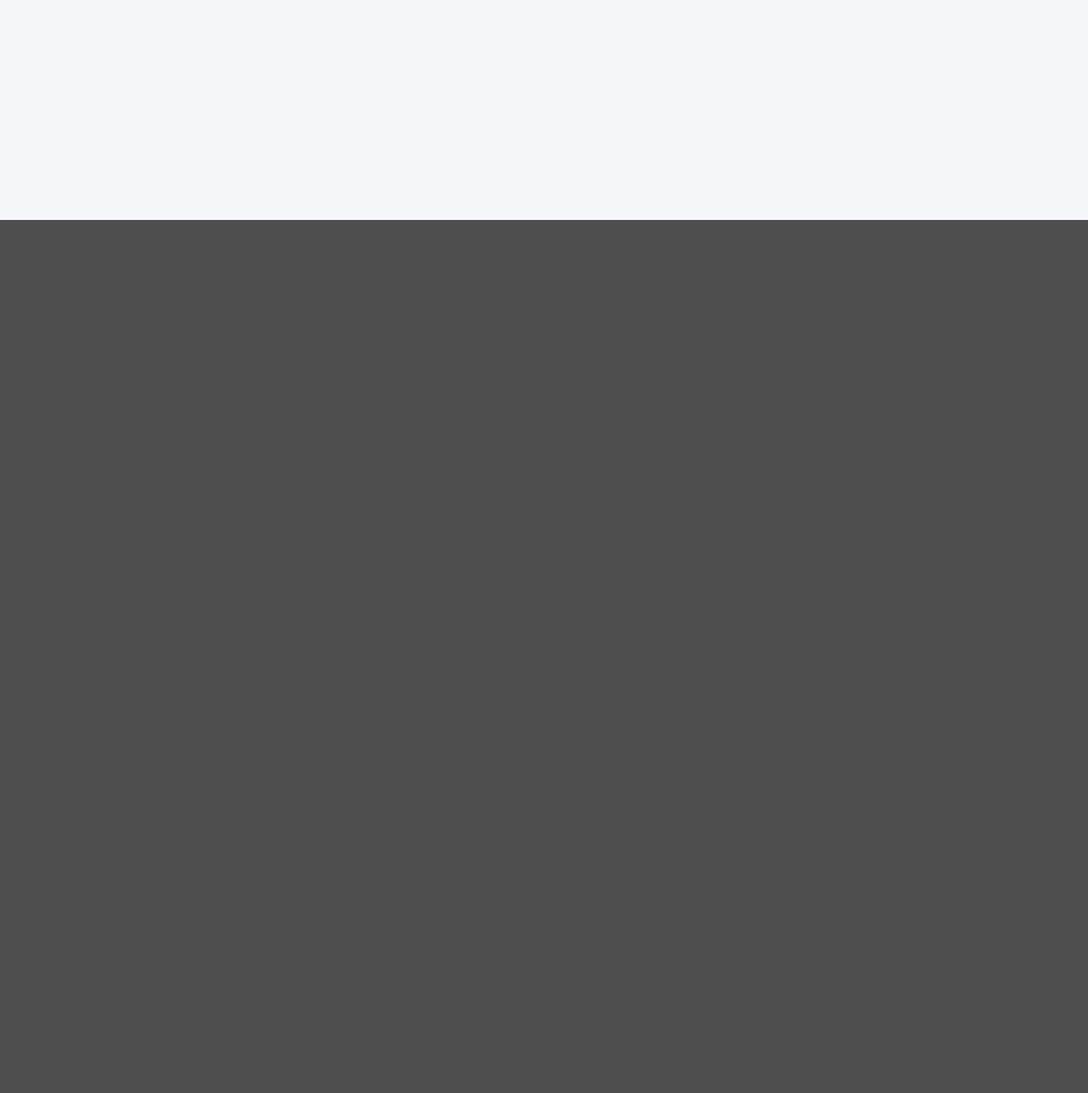
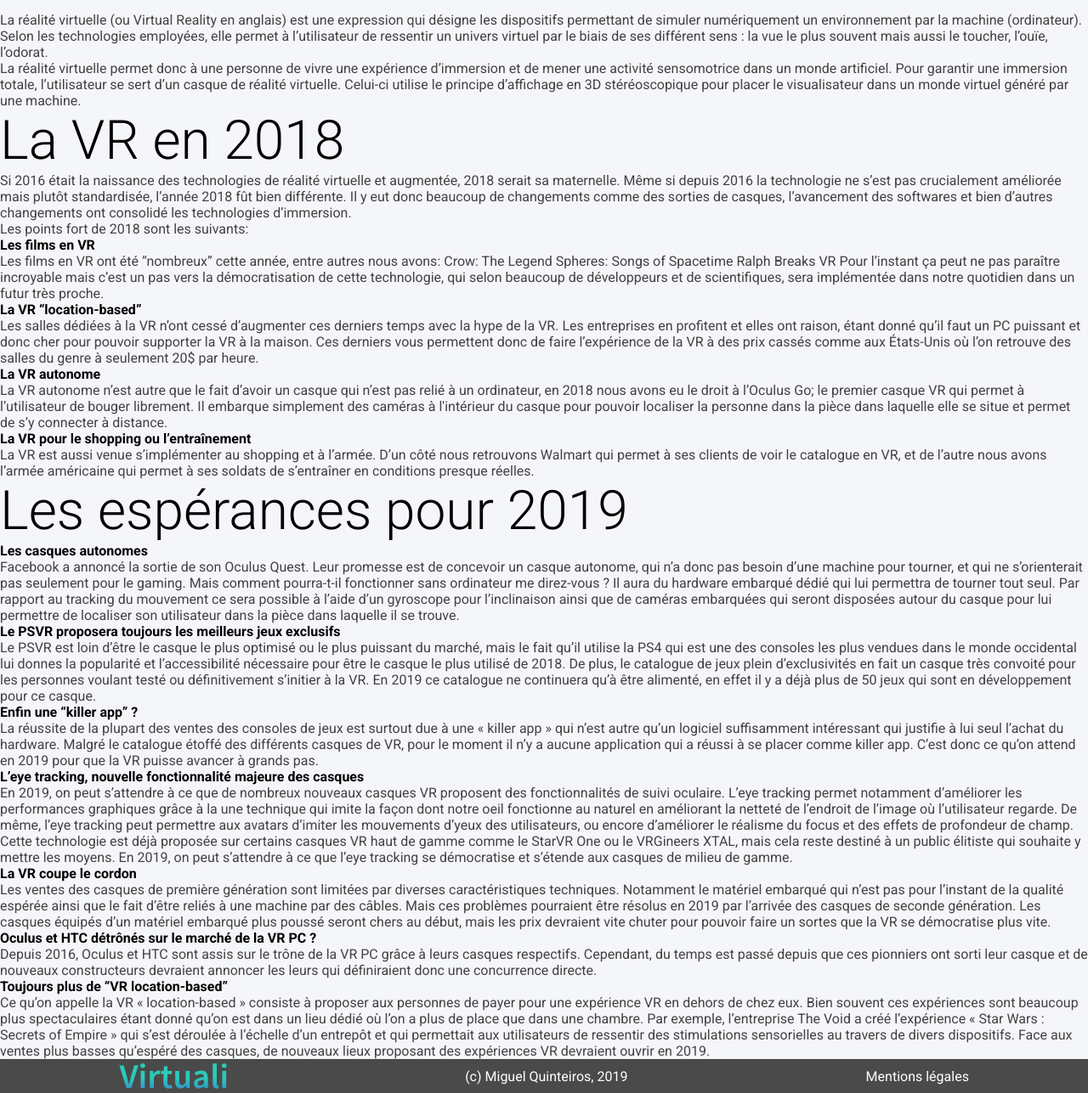
Before and after one commit to quinteirosm/tpi_mai_2019, a PHP site: page /vr.php in a window 1280 px wide. Shown: the part 541-1828 px from the top of the page at 85% size. Before the commit the page ends 800 px from the top, so only its background shows below. Run offline with PHP 8.4, Linux system fonts and the light colour scheme; some libraries are stand-ins or nearby versions.

Commit message:
VR content

```diff
--- /dev/null
+++ b/03_Realisation/php/description.php
@@ -0,0 +1,14 @@
+<h1>
+  Définition
+</h1>
+<p>
+  La réalité virtuelle (ou Virtual Reality en anglais) est une expression qui désigne les dispositifs permettant de simuler
+  numériquement un environnement par la machine (ordinateur). Selon les technologies employées, elle permet à l’utilisateur
+  de ressentir un univers virtuel par le biais de ses différent sens : la vue le plus souvent mais aussi le toucher, l’ouïe, l’odorat.
+</p>
+<p>
+  La réalité virtuelle permet donc à une personne de vivre une expérience d’immersion et de mener une activité sensomotrice
+  dans un monde artificiel. Pour garantir une immersion totale, l’utilisateur se sert d’un casque de réalité virtuelle.
+  Celui-ci utilise le principe d’affichage en 3D stéréoscopique pour placer le visualisateur dans un monde virtuel généré par
+  une machine.
+</p>
--- /dev/null
+++ b/03_Realisation/php/vrEn2018.php
@@ -0,0 +1,44 @@
+<h1>La VR en 2018</h1>
+<p>
+  Si 2016 était la naissance des technologies de réalité virtuelle et augmentée, 2018 serait
+sa maternelle. Même si depuis 2016 la technologie ne s’est pas crucialement améliorée
+mais plutôt standardisée, l’année 2018 fût bien différente.
+Il y eut donc beaucoup de changements comme des sorties de casques, l’avancement
+des softwares et bien d’autres changements ont consolidé les technologies d’immersion.
+</p>
+<p>
+  Les points fort de 2018 sont les suivants:
+</p>
+<h2>Les films en VR</h2>
+<p>
+  Les films en VR ont été “nombreux” cette année, entre autres nous avons:
+Crow: The Legend
+Spheres: Songs of Spacetime
+Ralph Breaks VR
+Pour l’instant ça peut ne pas paraître incroyable mais c’est un pas vers la
+démocratisation de cette technologie, qui selon beaucoup de développeurs et de
+scientifiques, sera implémentée dans notre quotidien dans un futur très proche.
+</p>
+<h2>La VR “location-based”</h2>
+<p>
+  Les salles dédiées à la VR n’ont cessé d’augmenter ces derniers temps avec la hype de la
+VR. Les entreprises en profitent et elles ont raison, étant donné qu’il faut un PC puissant
+et donc cher pour pouvoir supporter la VR à la maison. Ces derniers vous permettent
+donc de faire l’expérience de la VR à des prix cassés comme aux États-Unis où l’on
+retrouve des salles du genre à seulement 20$ par heure.
+</p>
+<h2>La VR autonome</h2>
+<p>
+  La VR autonome n’est autre que le fait d’avoir un casque qui n’est pas relié à un
+ordinateur, en 2018 nous avons eu le droit à l’Oculus Go; le premier casque VR qui permet
+à l’utilisateur de bouger librement.
+Il embarque simplement des caméras à l'intérieur du casque pour pouvoir localiser la
+personne dans la pièce dans laquelle elle se situe et permet de s’y connecter à distance.
+</p>
+<h2>La VR pour le shopping ou l’entraînement</h2>
+<p>
+  La VR est aussi venue s’implémenter au shopping et à l’armée.
+D’un côté nous retrouvons Walmart qui permet à ses clients de voir le catalogue en VR, et
+de l’autre nous avons l’armée américaine qui permet à ses soldats de s’entraîner en
+conditions presque réelles.
+</p>
--- /dev/null
+++ b/03_Realisation/php/vrEn2019.php
@@ -0,0 +1,61 @@
+<h1>Les espérances pour 2019</h1>
+<h2>Les casques autonomes</h2>
+<p>
+Facebook a annoncé la sortie de son Oculus Quest. Leur promesse est de concevoir un casque autonome, qui n’a donc
+pas besoin d’une machine pour tourner, et qui ne s’orienterait pas seulement pour le gaming.
+Mais comment pourra-t-il fonctionner sans ordinateur me direz-vous ? Il aura du hardware embarqué dédié qui lui
+permettra de tourner tout seul. Par rapport au tracking du mouvement ce sera possible à l’aide d’un gyroscope pour
+l’inclinaison ainsi que de caméras embarquées qui seront disposées autour du casque pour lui permettre de localiser
+son utilisateur dans la pièce dans laquelle il se trouve.
+</p>
+<h2>Le PSVR proposera toujours les meilleurs jeux exclusifs</h2>
+<p>
+  Le PSVR est loin d’être le casque le plus optimisé ou le plus puissant du marché, mais le fait qu’il utilise la PS4 qui est
+une des consoles les plus vendues dans le monde occidental lui donnes la popularité et l’accessibilité nécessaire pour
+être le casque le plus utilisé de 2018. De plus, le catalogue de jeux plein d’exclusivités en fait un casque très convoité
+pour les personnes voulant testé ou définitivement s’initier à la VR. En 2019 ce catalogue ne continuera qu’à être
+alimenté, en effet il y a déjà plus de 50 jeux qui sont en développement pour ce casque.
+</p>
+<h2>Enfin une “killer app” ?</h2>
+<p>
+  La réussite de la plupart des ventes des consoles de jeux est surtout due à une « killer app » qui n’est autre qu’un logiciel
+suffisamment intéressant qui justifie à lui seul l’achat du hardware.
+Malgré le catalogue étoffé des différents casques de VR, pour le moment il n’y a aucune application qui a réussi à se
+placer comme killer app.
+C’est donc ce qu’on attend en 2019 pour que la VR puisse avancer à grands pas.
+</p>
+<h2>L’eye tracking, nouvelle fonctionnalité majeure des casques</h2>
+<p>
+  En 2019, on peut s’attendre à ce que de nombreux nouveaux casques VR proposent des fonctionnalités de suivi oculaire.
+L’eye tracking permet notamment d’améliorer les performances graphiques grâce à la une technique qui imite la façon
+dont notre oeil fonctionne au naturel en améliorant la netteté de l’endroit de l’image où l’utilisateur regarde. De même,
+l’eye tracking peut permettre aux avatars d’imiter les mouvements d’yeux des utilisateurs, ou encore d’améliorer le
+réalisme du focus et des effets de profondeur de champ.
+Cette technologie est déjà proposée sur certains casques VR haut de gamme comme le StarVR One ou le VRGineers
+XTAL, mais cela reste destiné à un public élitiste qui souhaite y mettre les moyens. En 2019, on peut s’attendre à ce que
+l’eye tracking se démocratise et s’étende aux casques de milieu de gamme.
+</p>
+<h2>La VR coupe le cordon</h2>
+<p>
+  Les ventes des casques de première génération sont limitées par diverses caractéristiques techniques. Notamment le
+matériel embarqué qui n’est pas pour l’instant de la qualité espérée ainsi que le fait d’être reliés à une machine par des
+câbles. Mais ces problèmes pourraient être résolus en 2019 par l’arrivée des casques de seconde génération. Les
+casques équipés d’un matériel embarqué plus poussé seront chers au début, mais les prix devraient vite chuter pour
+pouvoir faire un sortes que la VR se démocratise plus vite.
+</p>
+<h2>Oculus et HTC détrônés sur le marché de la VR PC ?</h2>
+<p>
+  Depuis 2016, Oculus et HTC sont assis sur le trône de la VR PC grâce à leurs casques respectifs. Cependant, du temps
+est passé depuis que ces pionniers ont sorti leur casque et de nouveaux constructeurs devraient annoncer les leurs qui
+définiraient donc une concurrence directe.
+</p>
+<h2>Toujours plus de “VR location-based”</h2>
+<p>
+  Ce qu’on appelle la VR « location-based » consiste à proposer aux personnes de payer pour une expérience VR en dehors
+de chez eux. Bien souvent ces expériences sont beaucoup plus spectaculaires étant donné qu’on est dans un lieu dédié
+où l’on a plus de place que dans une chambre.
+Par exemple, l’entreprise The Void a créé l’expérience « Star Wars : Secrets of Empire » qui s’est déroulée à l’échelle d’un
+entrepôt et qui permettait aux utilisateurs de ressentir des stimulations sensorielles au travers de divers dispositifs. Face
+aux ventes plus basses qu’espéré des casques, de nouveaux lieux proposant des expériences VR devraient ouvrir en
+2019.
+</p>
--- a/03_Realisation/vr.php
+++ b/03_Realisation/vr.php
@@ -1,11 +1,16 @@
 <!DOCTYPE html>
 <html lang="fr">
-<?php include('php/header.php'); ?>
-<?php include('php/nav.php'); ?>
+<?php include_once('php/header.php'); ?>
+<?php include_once('php/nav.php'); ?>
 <body>
   <section id="main" class="contRow bg21">
     <h1>La VR</h1>
   </section>
+  <section>
+    <?php include_once('php/description.php'); ?>
+    <?php include_once('php/vrEn2018.php'); ?>
+    <?php include_once('php/vrEn2019.php'); ?>
+  </section>
 </body>
-<?php include('php/footer.php'); ?>
+<?php include_once('php/footer.php'); ?>
 </html>
```
